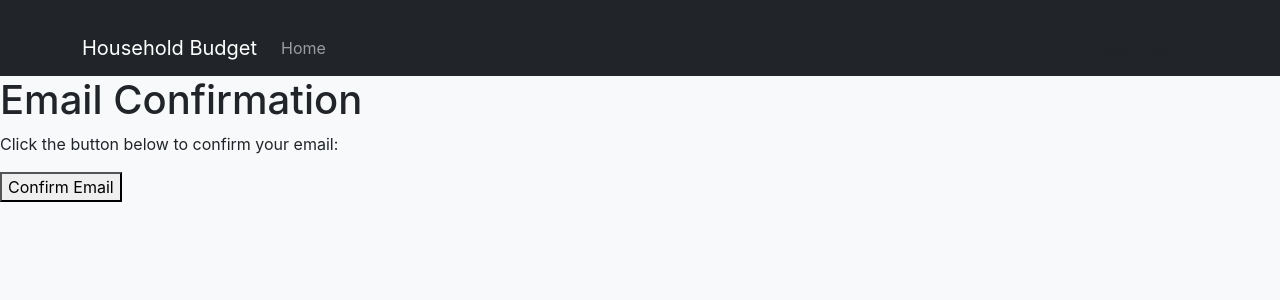
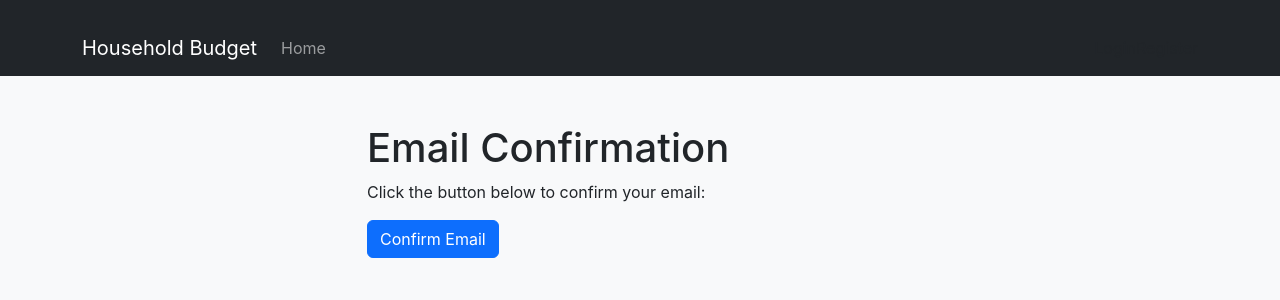
Before and after one commit to Adison529/Household-Budget-Management-App, a React (Create React App) app in the folder frontend/: page /confirm-email/1/1 in a window 1280 px wide. Shown: the top 300 px of the page. Built offline with nearby package versions, Linux system fonts and the light colour scheme.

Commit message:
Email confirmation v0.2

```diff
--- a/frontend/src/components/ConfirmEmail.js
+++ b/frontend/src/components/ConfirmEmail.js
@@ -1,6 +1,6 @@
-// src/components/ConfirmEmail.js
 import React, { useState, useCallback } from 'react';
 import { useParams, useNavigate } from 'react-router-dom';
+import { Container, Row, Col, Button, Alert } from 'react-bootstrap';
 import axios from 'axios';
 
 const ConfirmEmail = () => {
@@ -15,7 +15,7 @@ const ConfirmEmail = () => {
             if (response.data.status === 'success') {
                 setStatus('success');
                 setTimeout(() => {
-                    navigate('/');
+                    navigate('/login');
                 }, 3000);
             } else {
                 setStatus('error');
@@ -27,35 +27,38 @@ const ConfirmEmail = () => {
         }
     }, [uid, token, navigate]);
 
-    if (status === 'awaiting_confirmation') {
-        return (
-            <div>
-                <h1>Email Confirmation</h1>
-                <p>Click the button below to confirm your email:</p>
-                <button onClick={confirmEmail}>Confirm Email</button>
-            </div>
-        );
-    }
-
-    if (status === 'success') {
-        return (
-            <div>
-                <h1>Email Confirmed</h1>
-                <p>Redirecting to the homepage in 3 seconds...</p>
-            </div>
-        );
-    }
-
-    if (status === 'error') {
-        return (
-            <div>
-                <h1>Error</h1>
-                <p>{message}</p>
-            </div>
-        );
-    }
-
-    return <div><h1>Loading...</h1></div>;
+    return (
+        <Container className="mt-5">
+            <Row className="justify-content-md-center">
+                <Col md="6">
+                    {status === 'awaiting_confirmation' && (
+                        <>
+                            <h1>Email Confirmation</h1>
+                            <p>Click the button below to confirm your email:</p>
+                            <Button variant="primary" onClick={confirmEmail}>Confirm Email</Button>
+                        </>
+                    )}
+                    {status === 'success' && (
+                        <Alert variant="success">
+                            <h4>Email Confirmed</h4>
+                            <p>Redirecting to the login page in 3 seconds...</p>
+                        </Alert>
+                    )}
+                    {status === 'error' && (
+                        <Alert variant="danger">
+                            <h4>Error</h4>
+                            <p>{message}</p>
+                        </Alert>
+                    )}
+                    {status === 'loading' && (
+                        <div>
+                            <h1>Loading...</h1>
+                        </div>
+                    )}
+                </Col>
+            </Row>
+        </Container>
+    );
 };
 
 export default ConfirmEmail;
```
